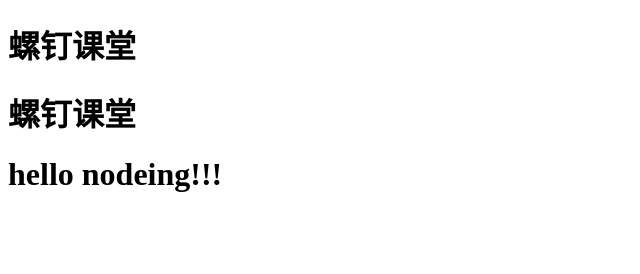
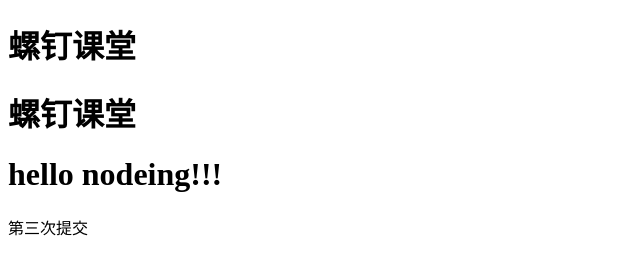
Before and after one commit to 3dcxz/git-demo, a plain HTML site: page index.html in a window 1280 px wide. Shown: the whole page, without its empty margins (0-640 px from the left). Drawn offline with Linux system fonts and the light colour scheme.

Commit message:
'第三次提交'

```diff
--- a/index.html
+++ b/index.html
@@ -10,5 +10,6 @@
   <h1>螺钉课堂</h1>
   <h1>螺钉课堂</h1>
   <h1>hello nodeing!!!</h1>
+  <p>第三次提交</p>
 </body>
 </html>
```
